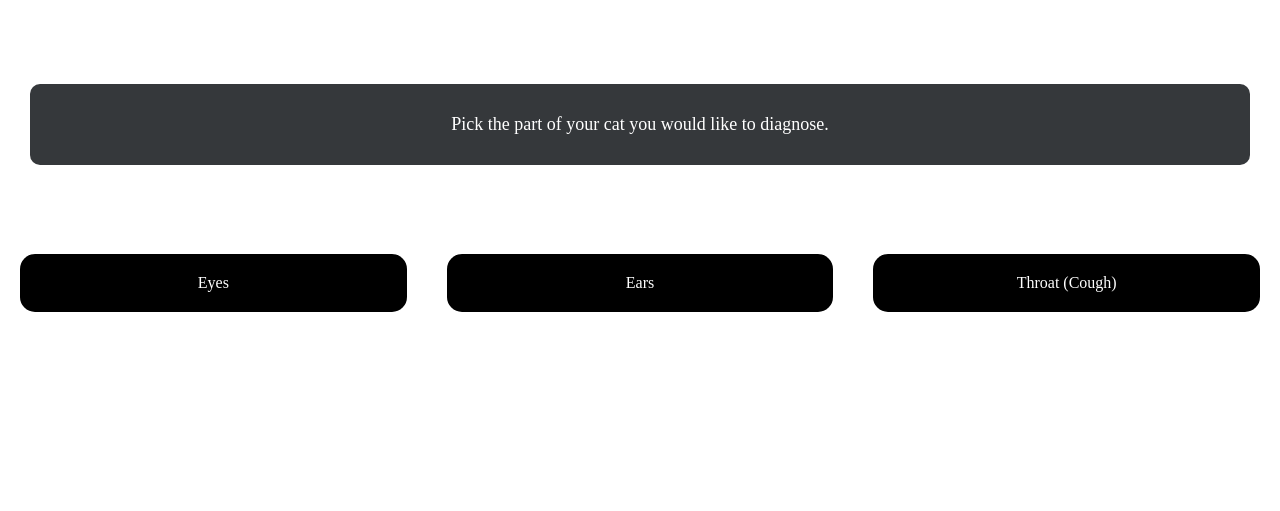
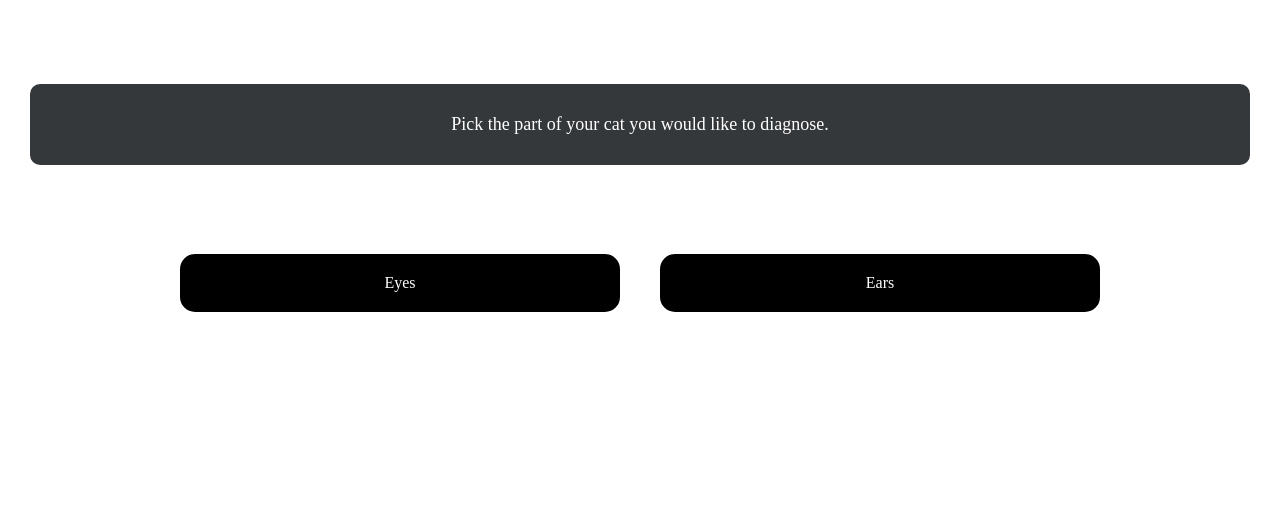
Before and after one commit to HasaanToor/FurScan, a Django app: page /Cats/ in a window 1280 px wide. Shown: the top 511 px of the page. Run offline with Django 4.2, Linux system fonts and the light colour scheme.

Commit message:
Clean up

```diff
--- a/Application/templates/Cats.html
+++ b/Application/templates/Cats.html
@@ -123,9 +123,7 @@
         <div class="dog animal-box" onclick="location.href='{% url 'mites' %}'">
             Ears
         </div>
-       <div class="dog animal-box" onclick="location.href='#'">
-            Throat (Cough)
-        </div>
+
 
     </div>
     <div class="footer">
--- a/Application/templates/Dogs.html
+++ b/Application/templates/Dogs.html
@@ -123,9 +123,7 @@
         <div class="dog animal-box" onclick="location.href='bloating'">
             Stomach (Bloating)
         </div>
-        <div class="dog animal-box" onclick="location.href='#'">
-            Ears
-        </div>
+
     </div>
     <div class="footer">
         <div>
```
